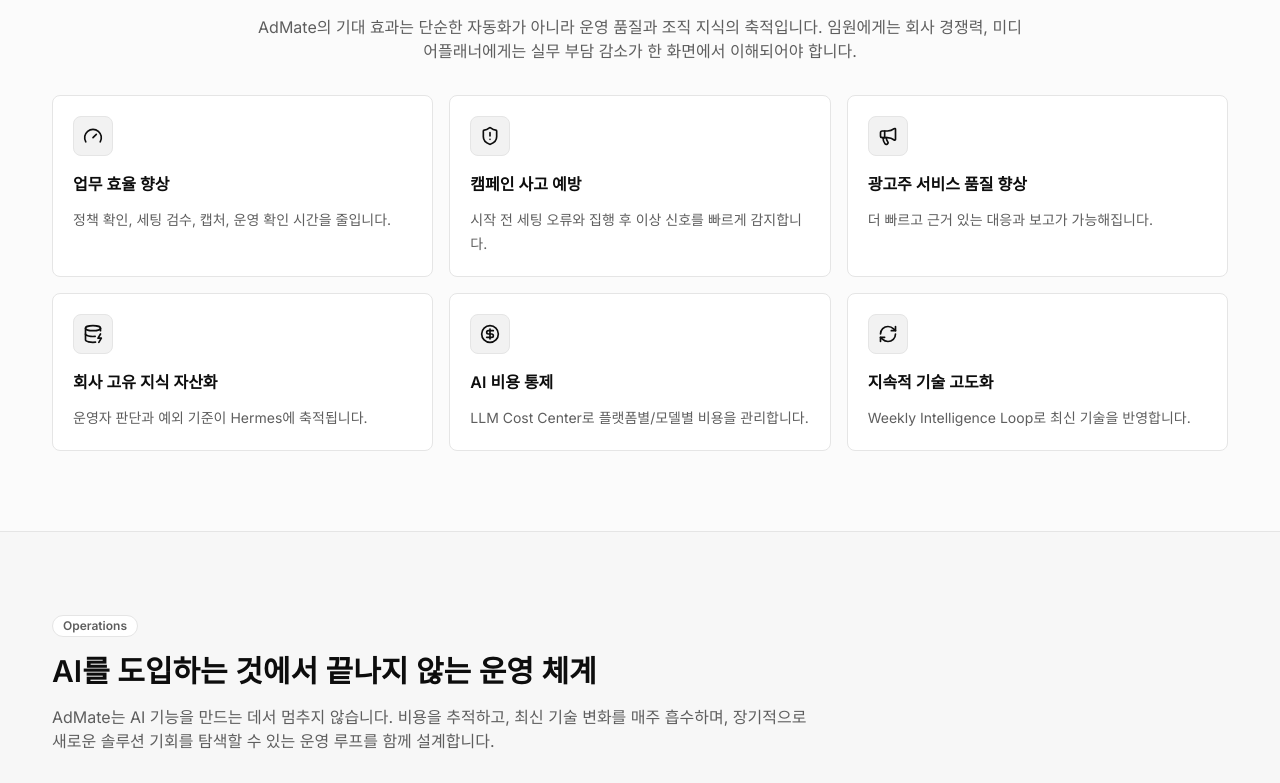
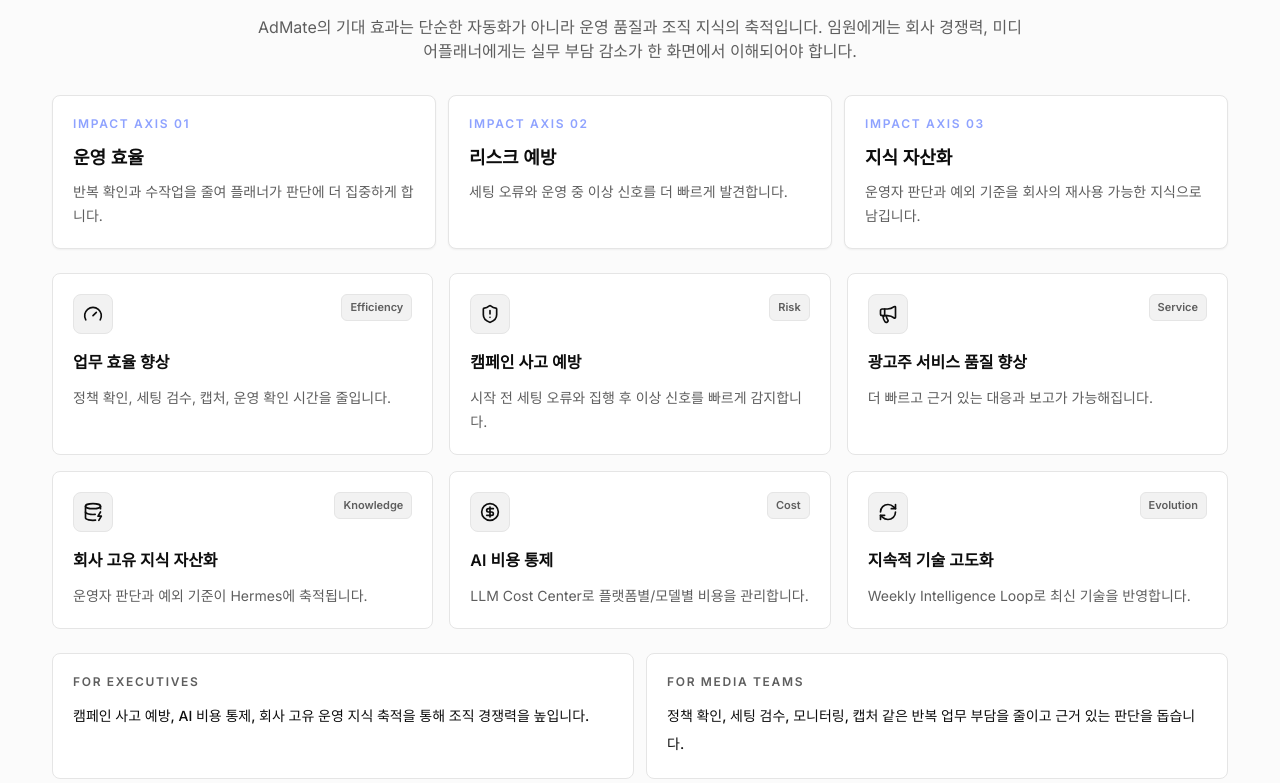
Before and after one commit to Jhongjin/admate-homepage, a Next.js app: page / in a window 1280 px wide. Shown: the part 7275-8058 px from the top of the page. Built offline with nearby package versions, Linux system fonts and the light colour scheme.

Commit message:
Structure impact section outcomes

```diff
--- a/src/components/home/ImpactSection.tsx
+++ b/src/components/home/ImpactSection.tsx
@@ -2,6 +2,23 @@
 import { impactCards } from "@/lib/admate-content"
 
 import { SectionHeading } from "./SectionHeading"
+
+const impactAxes = [
+  {
+    title: "운영 효율",
+    description: "반복 확인과 수작업을 줄여 플래너가 판단에 더 집중하게 합니다.",
+  },
+  {
+    title: "리스크 예방",
+    description: "세팅 오류와 운영 중 이상 신호를 더 빠르게 발견합니다.",
+  },
+  {
+    title: "지식 자산화",
+    description: "운영자 판단과 예외 기준을 회사의 재사용 가능한 지식으로 남깁니다.",
+  },
+]
+
+const impactTags = ["Efficiency", "Risk", "Service", "Knowledge", "Cost", "Evolution"]
 
 export function ImpactSection() {
   return (
@@ -14,12 +31,29 @@
           align="center"
         />
 
+        <div className="mb-6 grid gap-3 lg:grid-cols-3">
+          {impactAxes.map((axis, index) => (
+            <div key={axis.title} className="rounded-lg border border-border bg-card p-5 shadow-sm">
+              <div className="text-xs font-semibold uppercase tracking-[0.14em] text-[#8EA2FF]">
+                Impact axis 0{index + 1}
+              </div>
+              <h3 className="mt-3 text-lg font-semibold">{axis.title}</h3>
+              <p className="mt-2 text-sm leading-6 text-muted-foreground">{axis.description}</p>
+            </div>
+          ))}
+        </div>
+
         <div className="grid gap-4 sm:grid-cols-2 lg:grid-cols-3">
-          {impactCards.map((impact) => (
-            <Card key={impact.title}>
+          {impactCards.map((impact, index) => (
+            <Card key={impact.title} className="transition duration-300 hover:-translate-y-0.5 hover:shadow-soft">
               <CardContent className="p-5">
-                <div className="mb-4 flex h-10 w-10 items-center justify-center rounded-lg border border-border bg-muted">
-                  <impact.icon className="h-5 w-5" aria-hidden="true" />
+                <div className="mb-4 flex items-start justify-between gap-3">
+                  <div className="flex h-10 w-10 items-center justify-center rounded-lg border border-border bg-muted">
+                    <impact.icon className="h-5 w-5" aria-hidden="true" />
+                  </div>
+                  <span className="rounded-md border border-border bg-muted px-2 py-1 text-[11px] font-semibold text-muted-foreground">
+                    {impactTags[index]}
+                  </span>
                 </div>
                 <h3 className="text-base font-semibold">{impact.title}</h3>
                 <p className="mt-3 text-sm leading-6 text-muted-foreground">{impact.description}</p>
@@ -27,6 +61,25 @@
             </Card>
           ))}
         </div>
+
+        <div className="mt-6 grid gap-3 lg:grid-cols-2">
+          <div className="rounded-lg border border-border bg-card p-5">
+            <div className="text-xs font-semibold uppercase tracking-[0.14em] text-muted-foreground">
+              For executives
+            </div>
+            <p className="mt-3 text-sm font-medium leading-7 text-foreground">
+              캠페인 사고 예방, AI 비용 통제, 회사 고유 운영 지식 축적을 통해 조직 경쟁력을 높입니다.
+            </p>
+          </div>
+          <div className="rounded-lg border border-border bg-card p-5">
+            <div className="text-xs font-semibold uppercase tracking-[0.14em] text-muted-foreground">
+              For media teams
+            </div>
+            <p className="mt-3 text-sm font-medium leading-7 text-foreground">
+              정책 확인, 세팅 검수, 모니터링, 캡처 같은 반복 업무 부담을 줄이고 근거 있는 판단을 돕습니다.
+            </p>
+          </div>
+        </div>
       </div>
     </section>
   )
```
